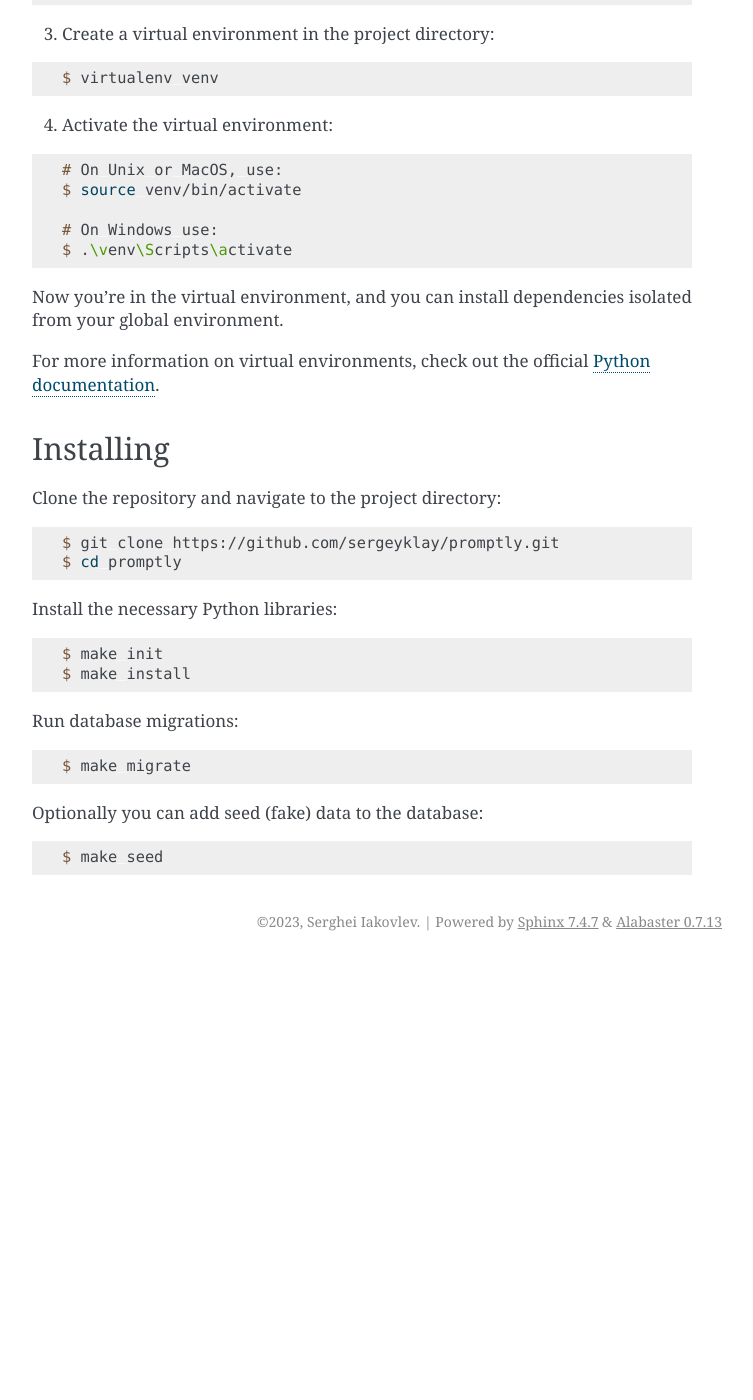
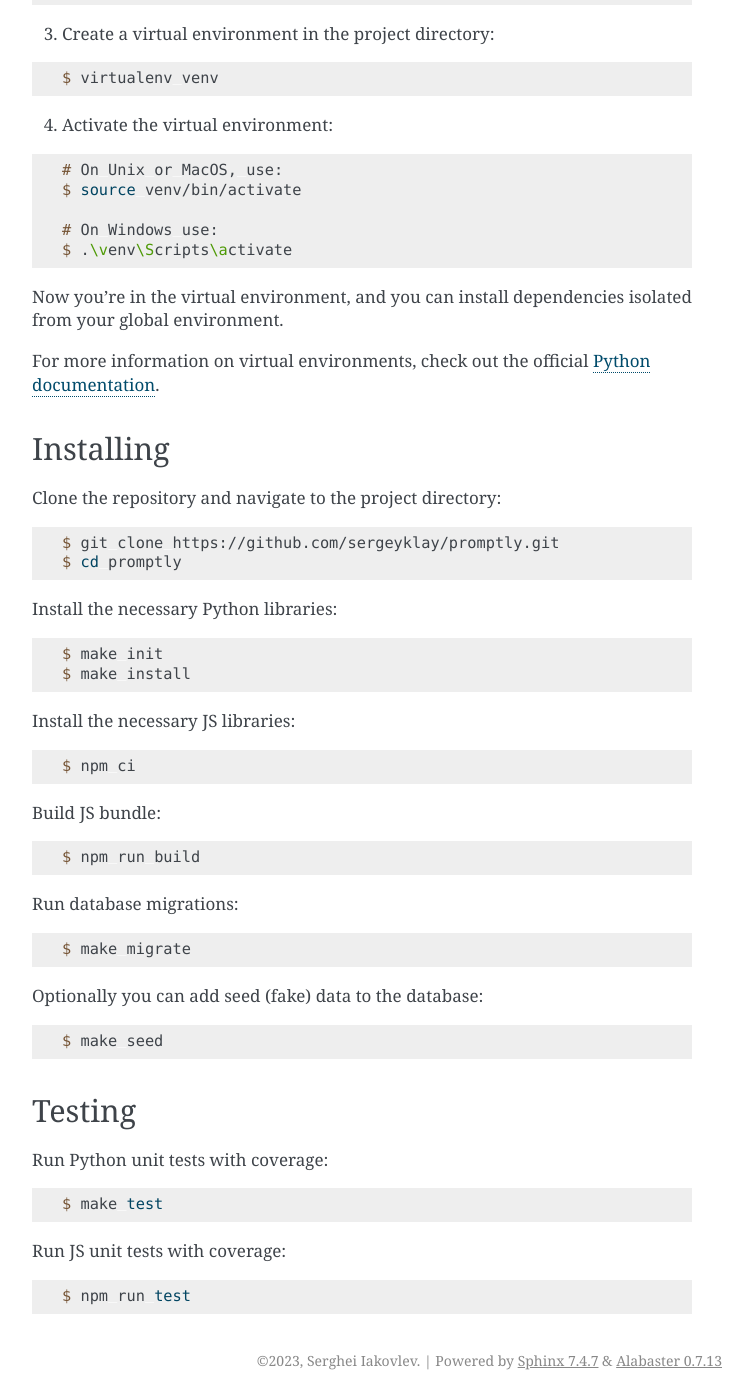
Before and after one commit to sergeyklay/promptly, a Sphinx documentation site: the page built from docs/installation.rst, in a window 1280 px wide and 1400 px high, scrolled down 736 px. Shown: the whole window, without its empty margins (388-1141 px from the left). Built offline with Sphinx 7.4.7, drawn with Linux system fonts in a browser that asks for light colours; before the commit the page ends 1697 px from its top, so only the background shows below that.

Commit message:
docs: amend documentation

```diff
--- a/docs/installation.rst
+++ b/docs/installation.rst
@@ -75,6 +75,18 @@ Install the necessary Python libraries:
    $ make init
    $ make install
 
+Install the necessary JS libraries:
+
+.. code-block:: console
+
+   $ npm ci
+
+Build JS bundle:
+
+.. code-block:: console
+
+   $ npm run build
+
 Run database migrations:
 
 .. code-block:: console
@@ -86,3 +98,18 @@ Optionally you can add seed (fake) data to the database:
 .. code-block:: console
 
    $ make seed
+
+Testing
+--------
+
+Run Python unit tests with coverage:
+
+.. code-block:: console
+
+   $ make test
+
+Run JS unit tests with coverage:
+
+.. code-block:: console
+
+   $ npm run test
```
